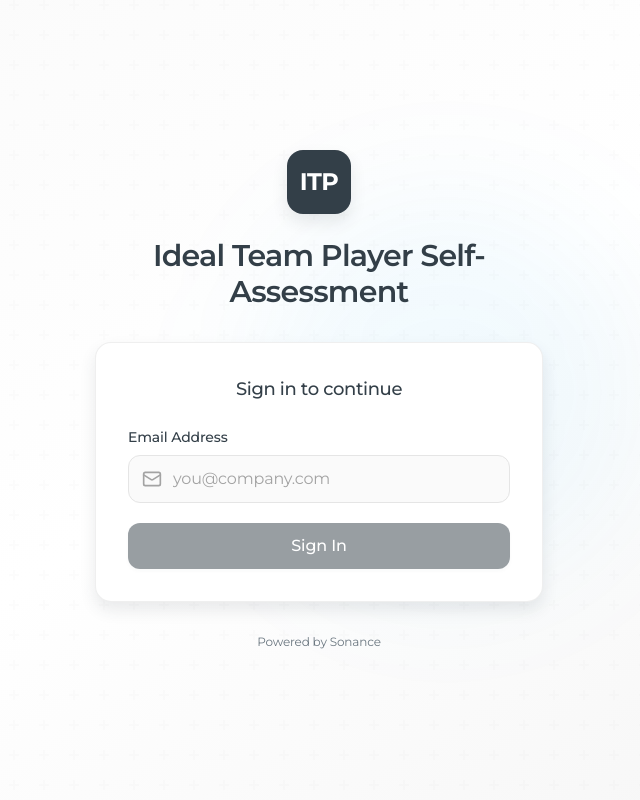
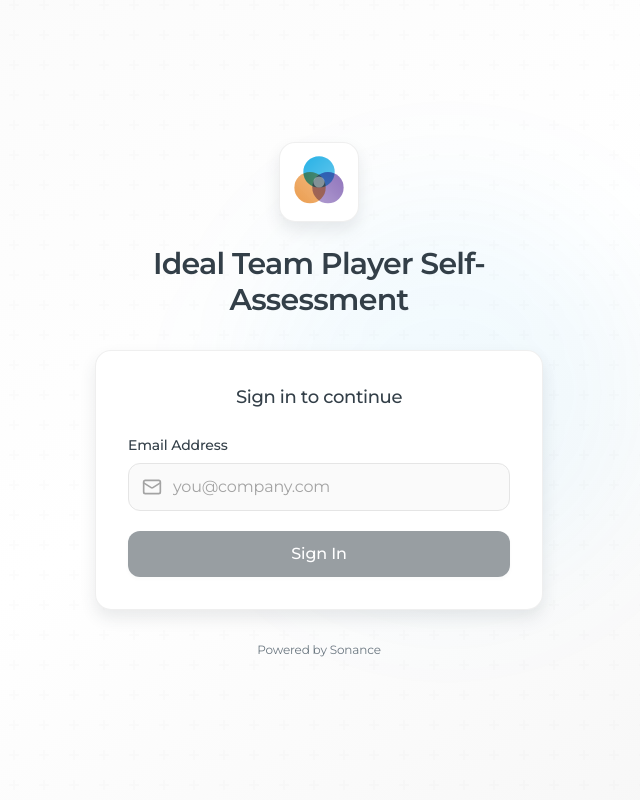
Before and after one commit to tcpalm-r/itp, a Next.js app: page /login in a window 1280 px wide. Shown: the whole page, without its empty margins (321-961 px from the left). Built offline with nearby package versions, Linux system fonts and the light colour scheme.

Commit message:
Replace ITP text logo with triple Venn diagram
- Create ITPLogo component with three overlapping circles
- Colors represent virtues: Cyan (Humble), Amber (Hungry), Purple (People Smart)
- Center highlight represents the 'Ideal Team Player' intersection
- Update header and login page to use new logo

```diff
--- a/src/app/login/page.tsx
+++ b/src/app/login/page.tsx
@@ -3,6 +3,7 @@
 import { useState } from 'react';
 import { useRouter } from 'next/navigation';
 import { Mail, Loader2, AlertCircle } from 'lucide-react';
+import { ITPLogo } from '@/components/ITPLogo';
 
 export default function LoginPage() {
   const router = useRouter();
@@ -49,8 +50,8 @@ export default function LoginPage() {
       <div className="max-w-md w-full relative z-10 animate-slide-up">
         {/* Header */}
         <div className="text-center mb-8">
-          <div className="inline-flex items-center justify-center w-16 h-16 rounded-xl bg-sonance-charcoal mb-6 shadow-lg">
-            <span className="text-2xl font-bold text-white tracking-tight">ITP</span>
+          <div className="inline-flex items-center justify-center w-20 h-20 rounded-2xl bg-white mb-6 shadow-lg border border-neutral-200/60">
+            <ITPLogo size={56} />
           </div>
           <h1 className="text-3xl font-semibold text-sonance-charcoal tracking-tight">
             Ideal Team Player Self-Assessment
--- a/src/app/page.tsx
+++ b/src/app/page.tsx
@@ -1,6 +1,7 @@
 import { redirect } from 'next/navigation';
 import { getAuthenticatedUser } from '@/lib/auth';
 import { ITPSelfAssessment } from '@/components/ITPSelfAssessment';
+import { ITPLogo } from '@/components/ITPLogo';
 import { LogOut } from 'lucide-react';
 
 export default async function HomePage() {
@@ -16,8 +17,8 @@ export default async function HomePage() {
       <header className="bg-sonance-charcoal text-white shadow-md">
         <div className="max-w-4xl mx-auto px-4 py-4 flex items-center justify-between">
           <div className="flex items-center gap-4">
-            <div className="flex items-center justify-center w-10 h-10 rounded-lg bg-white/10 backdrop-blur-sm">
-              <span className="text-sm font-bold tracking-tight">ITP</span>
+            <div className="flex items-center justify-center w-10 h-10 rounded-lg bg-white/90 backdrop-blur-sm">
+              <ITPLogo size={32} />
             </div>
             <div>
               <h1 className="text-lg font-semibold tracking-tight">ITP Self-Assessment</h1>
--- /dev/null
+++ b/src/components/ITPLogo.tsx
@@ -0,0 +1,80 @@
+'use client';
+
+import React from 'react';
+
+interface ITPLogoProps {
+  size?: number;
+  className?: string;
+}
+
+export function ITPLogo({ size = 40, className = '' }: ITPLogoProps) {
+  // Colors matching virtue accents
+  const humbleColor = '#00A3E1'; // Sonance Cyan
+  const hungryColor = '#E88C30'; // Warm amber
+  const peopleSmartColor = '#7C5BB0'; // Soft purple
+
+  return (
+    <svg
+      width={size}
+      height={size}
+      viewBox="0 0 100 100"
+      className={className}
+      aria-label="ITP Logo - Triple Venn Diagram"
+    >
+      <defs>
+        {/* Gradients for each circle */}
+        <linearGradient id="humbleGradient" x1="0%" y1="0%" x2="100%" y2="100%">
+          <stop offset="0%" stopColor={humbleColor} stopOpacity="0.85" />
+          <stop offset="100%" stopColor={humbleColor} stopOpacity="0.6" />
+        </linearGradient>
+        <linearGradient id="hungryGradient" x1="0%" y1="100%" x2="100%" y2="0%">
+          <stop offset="0%" stopColor={hungryColor} stopOpacity="0.85" />
+          <stop offset="100%" stopColor={hungryColor} stopOpacity="0.6" />
+        </linearGradient>
+        <linearGradient id="peopleSmartGradient" x1="100%" y1="0%" x2="0%" y2="100%">
+          <stop offset="0%" stopColor={peopleSmartColor} stopOpacity="0.85" />
+          <stop offset="100%" stopColor={peopleSmartColor} stopOpacity="0.6" />
+        </linearGradient>
+      </defs>
+
+      {/* Three overlapping circles */}
+      {/* Top circle - Humble (Cyan) */}
+      <circle
+        cx="50"
+        cy="32"
+        r="28"
+        fill="url(#humbleGradient)"
+        style={{ mixBlendMode: 'multiply' }}
+      />
+
+      {/* Bottom-left circle - Hungry (Amber) */}
+      <circle
+        cx="34"
+        cy="60"
+        r="28"
+        fill="url(#hungryGradient)"
+        style={{ mixBlendMode: 'multiply' }}
+      />
+
+      {/* Bottom-right circle - People Smart (Purple) */}
+      <circle
+        cx="66"
+        cy="60"
+        r="28"
+        fill="url(#peopleSmartGradient)"
+        style={{ mixBlendMode: 'multiply' }}
+      />
+
+      {/* Center highlight - the "Ideal Team Player" intersection */}
+      <circle
+        cx="50"
+        cy="50"
+        r="10"
+        fill="white"
+        fillOpacity="0.4"
+      />
+    </svg>
+  );
+}
+
+export default ITPLogo;
```
